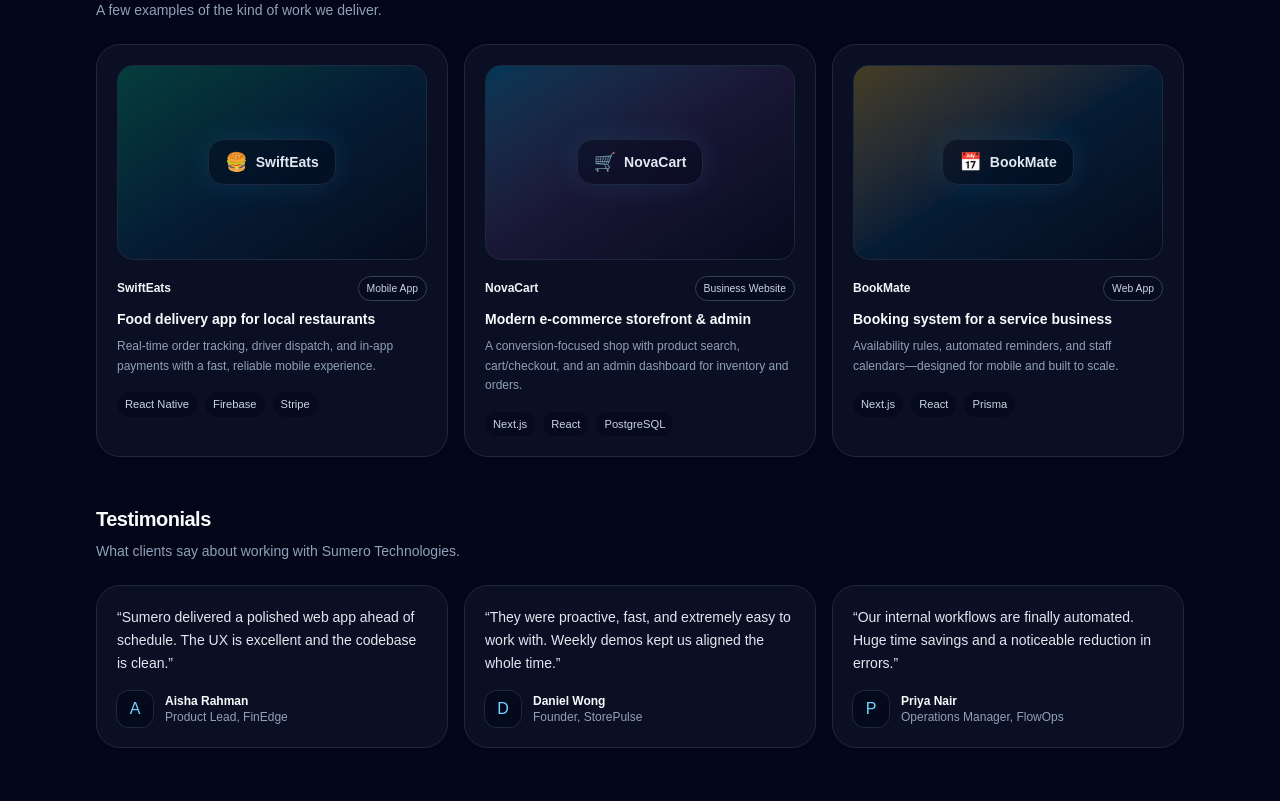
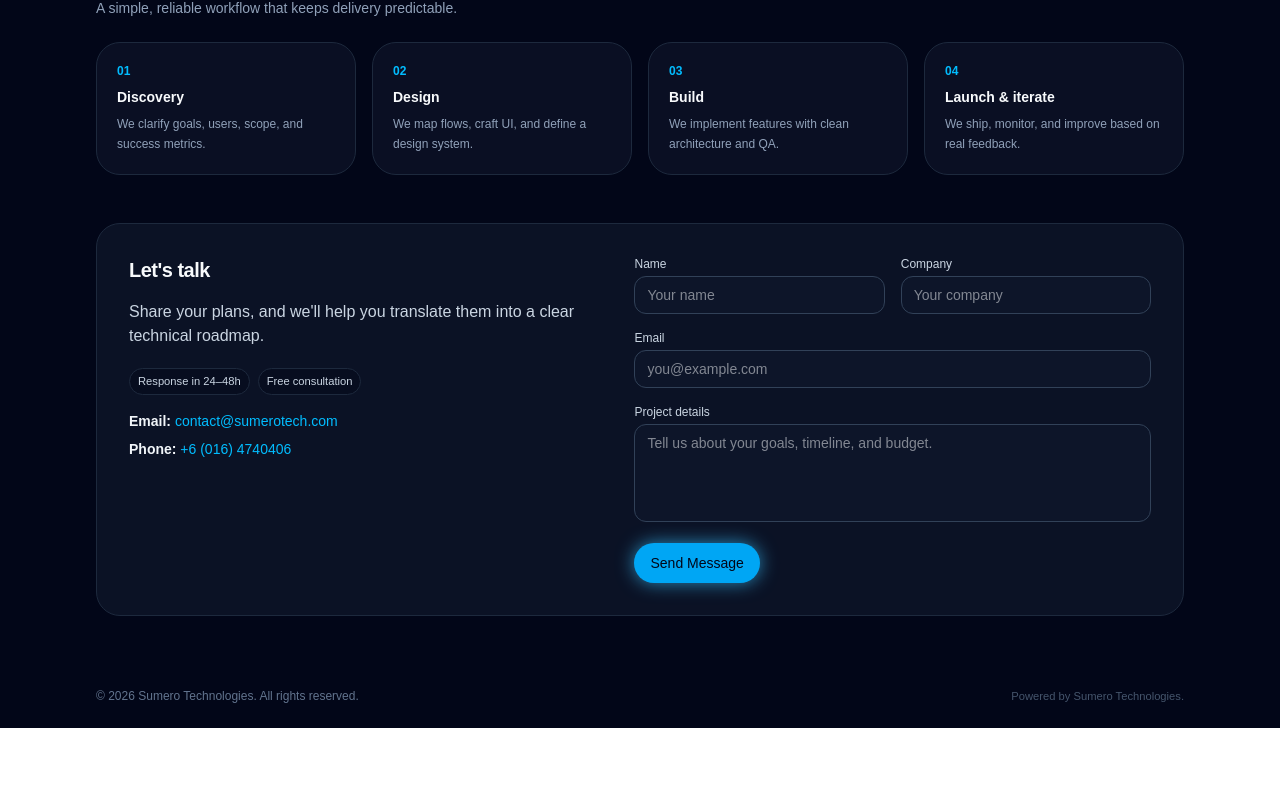
Before and after one commit to Kjayamani96/sumero-technologies, a Next.js app in the folder sumero-technologies/: page / in a window 1280 px wide. Shown: the part 1273-2074 px from the top of the page. After the commit the page ends 2001 px from the top, so only its background shows below. Built offline with nearby package versions, Linux system fonts and the light colour scheme.

Commit message:
Upgrade website to agency style

```diff
--- a/sumero-technologies/app/page.tsx
+++ b/sumero-technologies/app/page.tsx
@@ -68,9 +68,6 @@ export default function Home() {
             <a href="#services" className="hover:text-sky-400">
               Services
             </a>
-            <a href="#work" className="hover:text-sky-400">
-              Work
-            </a>
             <a href="#process" className="hover:text-sky-400">
               Process
             </a>
@@ -115,12 +112,6 @@ export default function Home() {
                 className="inline-flex items-center justify-center rounded-full bg-sky-500 px-6 py-2.5 text-sm font-medium text-slate-950 shadow-[0_0_25px_rgba(56,189,248,0.7)] transition hover:bg-sky-400"
               >
                 Contact Us
-              </a>
-              <a
-                href="#work"
-                className="inline-flex items-center justify-center rounded-full border border-slate-700 bg-slate-900/40 px-6 py-2.5 text-sm font-medium text-slate-100 transition hover:border-slate-500 hover:bg-slate-900/70"
-              >
-                View Work
               </a>
             </div>
             <div className="grid grid-cols-3 gap-3 pt-2 text-xs text-slate-300 sm:text-sm">
@@ -274,150 +265,9 @@ export default function Home() {
             </div>
           </section>
 
-          {/* Portfolio */}
-          <section id="work" className="space-y-6">
-            <div className="space-y-2">
-              <h2 className="text-lg font-semibold tracking-tight sm:text-xl">
-                Portfolio
-              </h2>
-              <p className="text-xs text-slate-400 sm:text-sm">
-                A few examples of the kind of work we deliver.
-              </p>
-            </div>
-            <div className="grid gap-4 lg:grid-cols-3">
-              {[
-                {
-                  name: "SwiftEats",
-                  category: "Mobile App",
-                  headline: "Food delivery app for local restaurants",
-                  description:
-                    "Real-time order tracking, driver dispatch, and in-app payments with a fast, reliable mobile experience.",
-                  technologies: ["React Native", "Firebase", "Stripe"],
-                  accent: "from-emerald-400/25 via-sky-400/10 to-transparent",
-                  icon: "🍔",
-                },
-                {
-                  name: "NovaCart",
-                  category: "Business Website",
-                  headline: "Modern e-commerce storefront & admin",
-                  description:
-                    "A conversion-focused shop with product search, cart/checkout, and an admin dashboard for inventory and orders.",
-                  technologies: ["Next.js", "React", "PostgreSQL"],
-                  accent: "from-sky-400/25 via-purple-400/10 to-transparent",
-                  icon: "🛒",
-                },
-                {
-                  name: "BookMate",
-                  category: "Web App",
-                  headline: "Booking system for a service business",
-                  description:
-                    "Availability rules, automated reminders, and staff calendars—designed for mobile and built to scale.",
-                  technologies: ["Next.js", "React", "Prisma"],
-                  accent: "from-amber-300/25 via-sky-400/10 to-transparent",
-                  icon: "📅",
-                },
-              ].map((p) => (
-                <div
-                  key={p.name}
-                  className="group rounded-3xl border border-slate-800 bg-slate-900/60 p-5 transition duration-200 hover:-translate-y-1 hover:border-slate-600 hover:bg-slate-900/75 hover:shadow-[0_26px_80px_rgba(0,0,0,0.75)]"
-                >
-                  {/* Image placeholder */}
-                  <div className="relative overflow-hidden rounded-2xl border border-slate-800 bg-slate-950/40">
-                    <div
-                      className={`absolute inset-0 bg-gradient-to-br ${p.accent}`}
-                    />
-                    <div className="flex aspect-[16/10] items-center justify-center">
-                      <div className="flex items-center gap-2 rounded-2xl border border-slate-800 bg-slate-950/40 px-4 py-2 text-sm text-slate-200 shadow-[0_0_30px_rgba(56,189,248,0.12)] backdrop-blur">
-                        <span className="text-lg">{p.icon}</span>
-                        <span className="font-semibold">{p.name}</span>
-                      </div>
-                    </div>
-                  </div>
+          {/* Portfolio removed */}
 
-                  <div className="mt-4 flex items-center justify-between">
-                    <p className="text-xs font-semibold text-slate-100">
-                      {p.name}
-                    </p>
-                    <span className="rounded-full border border-slate-700 bg-slate-950/40 px-2 py-1 text-[0.65rem] text-slate-300">
-                      {p.category}
-                    </span>
-                  </div>
-
-                  <p className="mt-2 text-sm font-semibold text-slate-50">
-                    {p.headline}
-                  </p>
-                  <p className="mt-2 text-xs leading-relaxed text-slate-400">
-                    {p.description}
-                  </p>
-
-                  <div className="mt-4 flex flex-wrap gap-2 text-[0.7rem] text-slate-300">
-                    {p.technologies.map((t) => (
-                      <span
-                        key={t}
-                        className="rounded-full bg-slate-950/50 px-2 py-1 transition group-hover:bg-slate-950/70"
-                      >
-                        {t}
-                      </span>
-                    ))}
-                  </div>
-                </div>
-              ))}
-            </div>
-          </section>
-
-          {/* Testimonials */}
-          <section id="testimonials" className="space-y-6">
-            <div className="space-y-2">
-              <h2 className="text-lg font-semibold tracking-tight sm:text-xl">
-                Testimonials
-              </h2>
-              <p className="text-xs text-slate-400 sm:text-sm">
-                What clients say about working with Sumero Technologies.
-              </p>
-            </div>
-            <div className="grid gap-4 lg:grid-cols-3">
-              {[
-                {
-                  quote:
-                    "Sumero delivered a polished web app ahead of schedule. The UX is excellent and the codebase is clean.",
-                  name: "Aisha Rahman",
-                  title: "Product Lead, FinEdge",
-                },
-                {
-                  quote:
-                    "They were proactive, fast, and extremely easy to work with. Weekly demos kept us aligned the whole time.",
-                  name: "Daniel Wong",
-                  title: "Founder, StorePulse",
-                },
-                {
-                  quote:
-                    "Our internal workflows are finally automated. Huge time savings and a noticeable reduction in errors.",
-                  name: "Priya Nair",
-                  title: "Operations Manager, FlowOps",
-                },
-              ].map((t) => (
-                <div
-                  key={t.name}
-                  className="rounded-3xl border border-slate-800 bg-slate-900/60 p-5"
-                >
-                  <p className="text-sm leading-relaxed text-slate-200">
-                    “{t.quote}”
-                  </p>
-                  <div className="mt-4 flex items-center gap-3">
-                    <div className="flex h-9 w-9 items-center justify-center rounded-xl bg-slate-950/60 text-sky-300 ring-1 ring-slate-800">
-                      {t.name[0]}
-                    </div>
-                    <div className="min-w-0">
-                      <p className="text-xs font-semibold text-slate-50">
-                        {t.name}
-                      </p>
-                      <p className="text-xs text-slate-400">{t.title}</p>
-                    </div>
-                  </div>
-                </div>
-              ))}
-            </div>
-          </section>
+          {/* Testimonials removed */}
 
           {/* Process */}
           <section id="process" className="space-y-6">
@@ -604,7 +454,7 @@ export default function Home() {
                 reserved.
               </p>
               <p className="text-[0.7rem] text-slate-600">
-                Powered by Sumero Technologies  Kathik.
+                Powered by Sumero Technologies.
               </p>
             </div>
           </footer>
```
